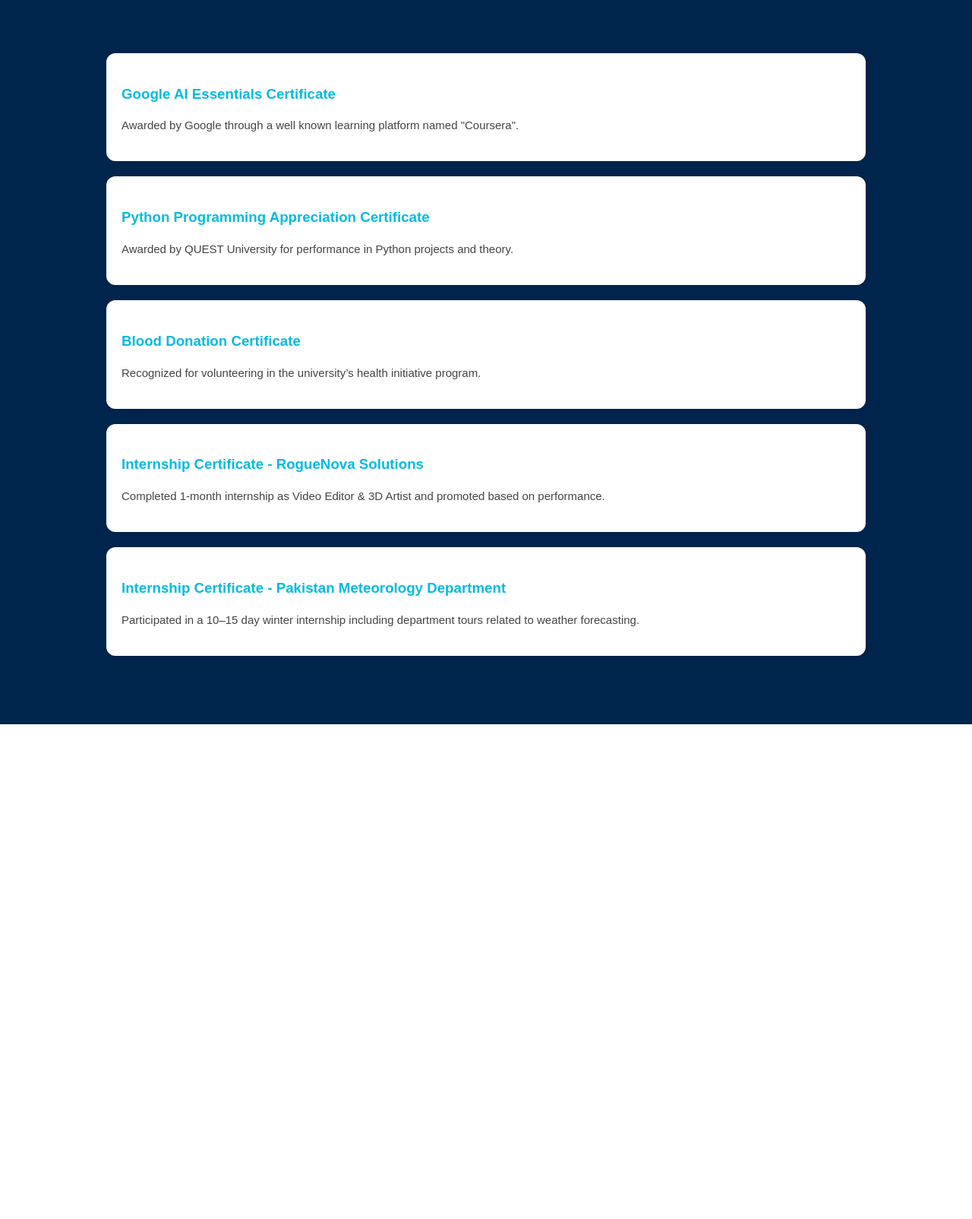
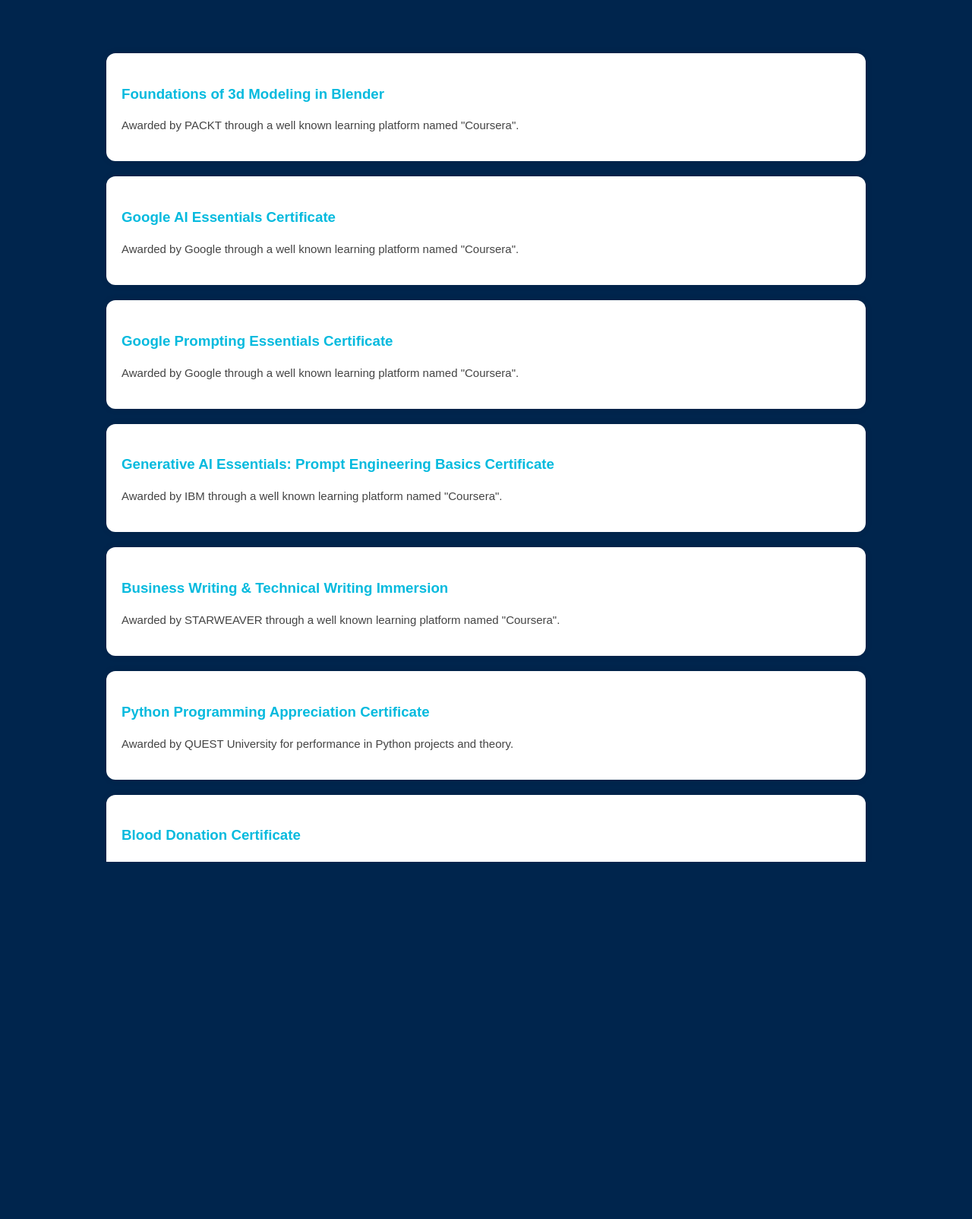
Before and after one commit to faisalrehman110/portfolio-website, a Flask app: page /certifications in a window 1280 px wide. Shown: the part 137-1741 px from the top of the page at 76% size. Before the commit the page ends 1090 px from the top, so only its background shows below. Run offline with Flask 3, Linux system fonts and the light colour scheme.

Commit message:
Update certifications.html

```diff
--- a/templates/certifications.html
+++ b/templates/certifications.html
@@ -69,8 +69,28 @@
 <div class="container">
 
   <div class="card">
+    <h3>Foundations of 3d Modeling in Blender</h3>
+    <p>Awarded by PACKT through a well known learning platform named "Coursera".</p>
+  </div>
+
+  <div class="card">
     <h3>Google AI Essentials Certificate</h3>
     <p>Awarded by Google through a well known learning platform named "Coursera".</p>
+  </div>
+
+  <div class="card">
+    <h3>Google Prompting Essentials Certificate</h3>
+    <p>Awarded by Google through a well known learning platform named "Coursera".</p>
+  </div>
+
+  <div class="card">
+    <h3>Generative AI Essentials: Prompt Engineering Basics Certificate</h3>
+    <p>Awarded by IBM through a well known learning platform named "Coursera".</p>
+  </div>
+
+  <div class="card">
+    <h3>Business Writing & Technical Writing Immersion</h3>
+    <p>Awarded by STARWEAVER through a well known learning platform named "Coursera".</p>
   </div>
 
   <div class="card">
```
